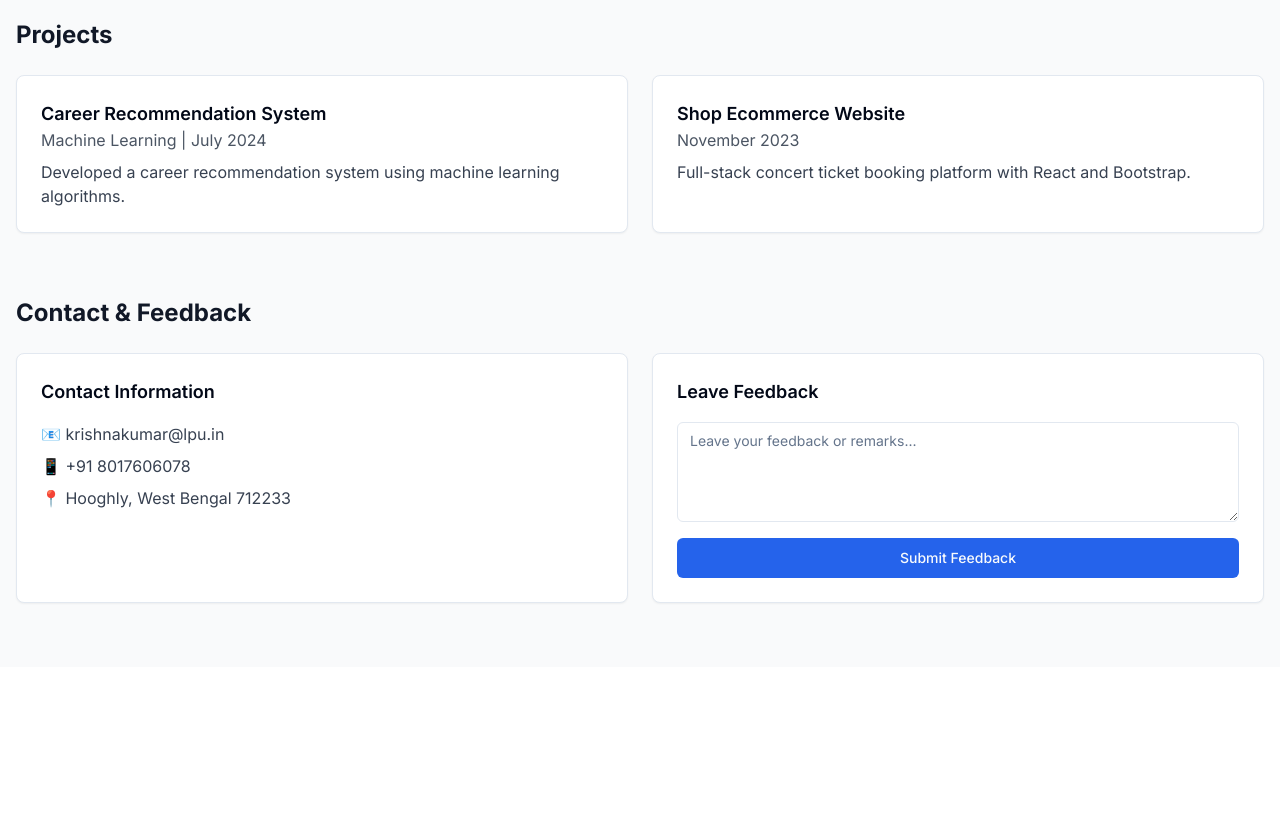
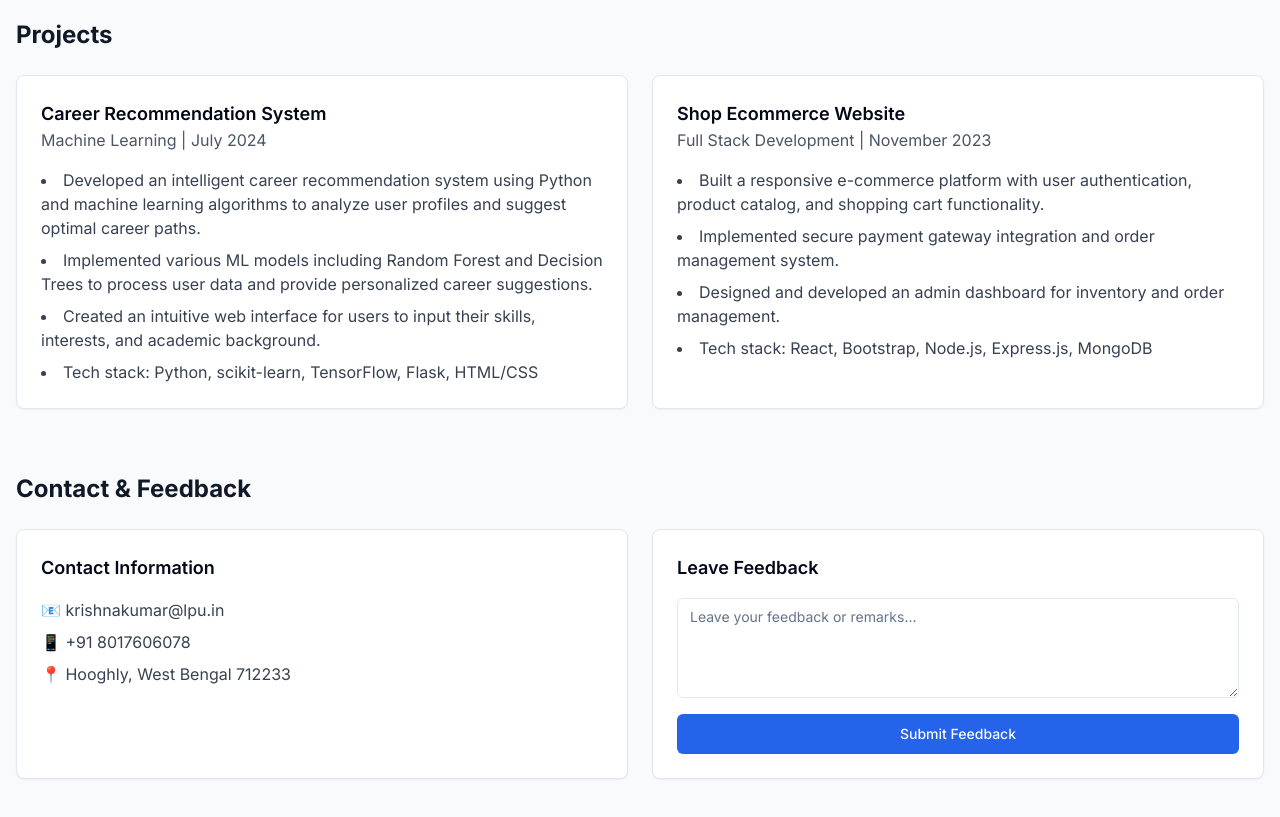
Before and after one commit to 1am-krishna-2407/lively-canvas-gallery, a React (Vite) app: page / in a window 1280 px wide. Shown: the part 2000-2817 px from the top of the page. Before the commit the page ends 2667 px from the top, so only its background shows below. Built offline with nearby package versions, Linux system fonts and the light colour scheme.

Commit message:
Enhance project descriptions
Increase the length and detail of the project descriptions in the projects section.

```diff
--- a/src/pages/Index.tsx
+++ b/src/pages/Index.tsx
@@ -176,15 +176,25 @@ const Index = () => {
             <Card>
               <CardContent className="pt-6">
                 <h3 className="text-lg font-semibold">Career Recommendation System</h3>
-                <p className="text-gray-600 mb-2">Machine Learning | July 2024</p>
-                <p className="text-gray-700">Developed a career recommendation system using machine learning algorithms.</p>
+                <p className="text-gray-600 mb-4">Machine Learning | July 2024</p>
+                <ul className="list-disc list-inside space-y-2 text-gray-700">
+                  <li>Developed an intelligent career recommendation system using Python and machine learning algorithms to analyze user profiles and suggest optimal career paths.</li>
+                  <li>Implemented various ML models including Random Forest and Decision Trees to process user data and provide personalized career suggestions.</li>
+                  <li>Created an intuitive web interface for users to input their skills, interests, and academic background.</li>
+                  <li>Tech stack: Python, scikit-learn, TensorFlow, Flask, HTML/CSS</li>
+                </ul>
               </CardContent>
             </Card>
             <Card>
               <CardContent className="pt-6">
                 <h3 className="text-lg font-semibold">Shop Ecommerce Website</h3>
-                <p className="text-gray-600 mb-2">November 2023</p>
-                <p className="text-gray-700">Full-stack concert ticket booking platform with React and Bootstrap.</p>
+                <p className="text-gray-600 mb-4">Full Stack Development | November 2023</p>
+                <ul className="list-disc list-inside space-y-2 text-gray-700">
+                  <li>Built a responsive e-commerce platform with user authentication, product catalog, and shopping cart functionality.</li>
+                  <li>Implemented secure payment gateway integration and order management system.</li>
+                  <li>Designed and developed an admin dashboard for inventory and order management.</li>
+                  <li>Tech stack: React, Bootstrap, Node.js, Express.js, MongoDB</li>
+                </ul>
               </CardContent>
             </Card>
           </div>
```
